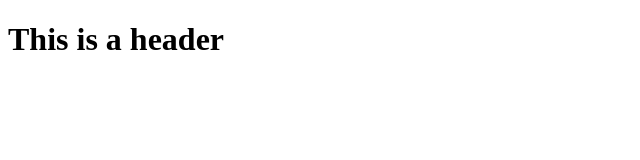
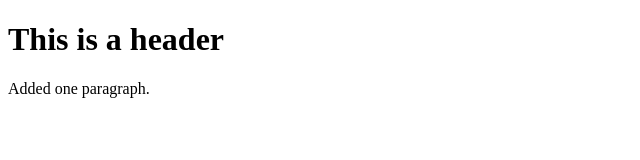
Before and after one commit to jeraldj524/git-test, a plain HTML site: page index.html in a window 1280 px wide. Shown: the whole page, without its empty margins (0-640 px from the left). Drawn offline with Linux system fonts and the light colour scheme.

Commit message:
Second Commit

```diff
--- a/index.html
+++ b/index.html
@@ -2,5 +2,6 @@
 <html>
     <body>
         <h1>This is a header</h1>
+        <p>Added one paragraph.</p>
     </body>
 </html>
```
